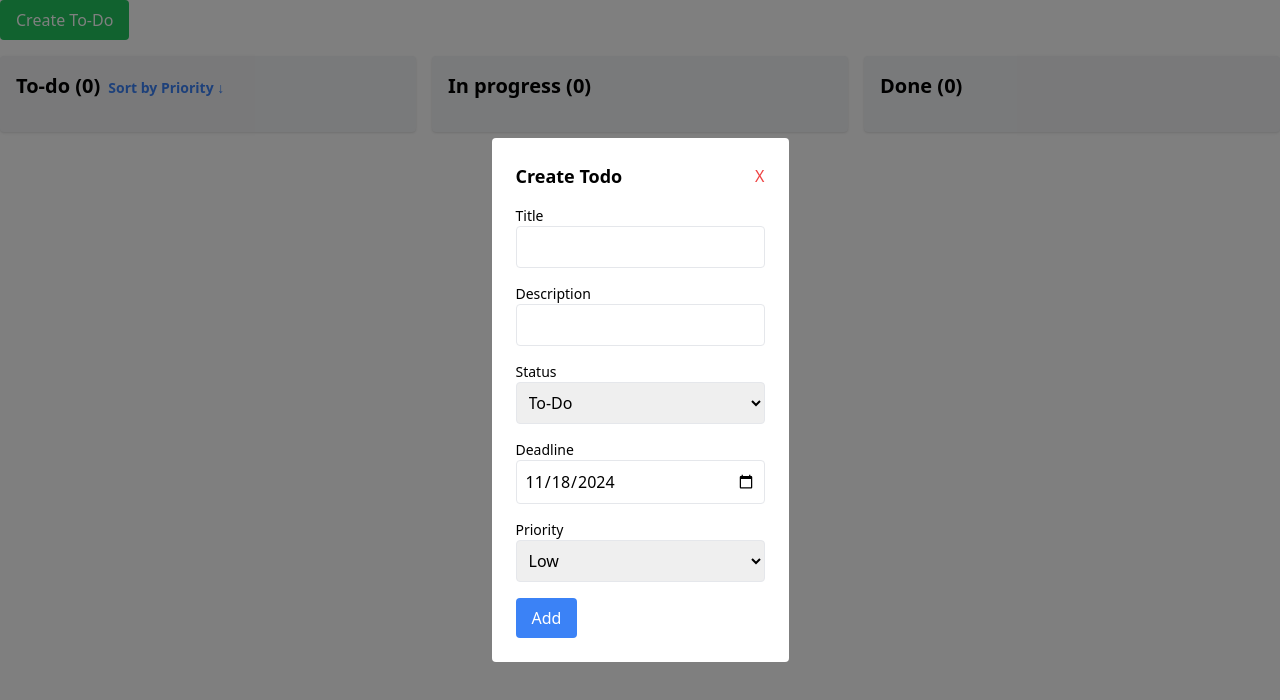
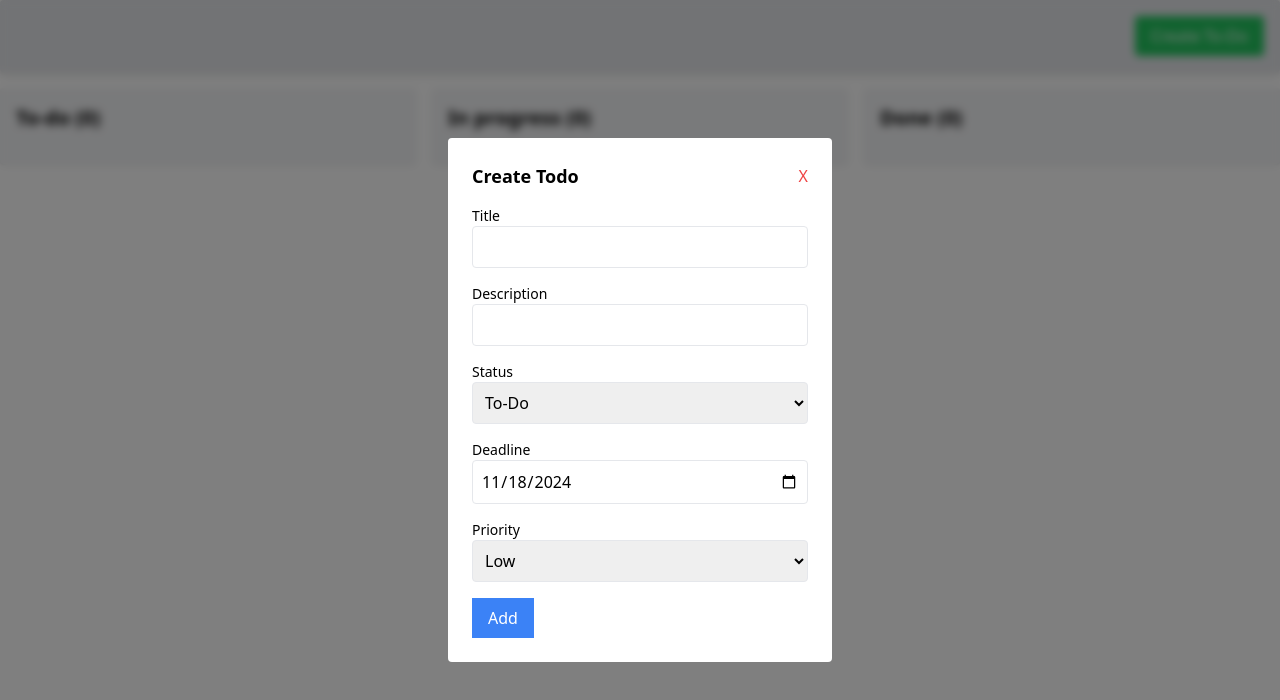
Before and after one commit to TylerByte666/junior-frontend-challenge, a React (Vite) app: page / in a window 1280 px wide. Both pictures are taken after a click on the button "Create To-Do". Shown: the top 700 px of the page. Built offline with nearby package versions, Linux system fonts and the light colour scheme; the HTML template or start-up script is replaced by a standard one.

Commit message:
Minor UI/UX changes

```diff
--- a/src/components/Todo/Todo.tsx
+++ b/src/components/Todo/Todo.tsx
@@ -79,21 +79,25 @@ export const Todo = () => {
 
   return (
     <div>
-      {/* Create Button */}
+      <div className="flex justify-between items-center bg-gray-200 p-4 mb-4 rounded shadow-md">
+        <div className="flex items-center">
+          {/* You can add any additional toolbar items here in the future */}
+        </div>
         <button
           onClick={() => {
             resetForm(); // Reset form to prevent residual editing state
             setIsModalOpen(true);
           }}
-        className="px-4 py-2 mb-4 text-white bg-green-500 rounded"
+          className="px-4 py-2 text-white bg-green-500 rounded hover:bg-green-600 transition duration-300"
         >
           Create To-Do
         </button>
+      </div>
 
       {/* Modal for Form */}
       {isModalOpen && (
-        <div className="fixed inset-0 z-50 flex items-center justify-center bg-black bg-opacity-50">
-          <div className="p-6 bg-white rounded">
+        <div className="fixed inset-0 z-50 flex items-center justify-center bg-black bg-opacity-50 backdrop-blur-sm">
+          <div className="p-6 bg-white rounded transition-transform transform ease-in-out duration-300 w-96 max-w-3xl">
             <TodoForm
               title={title}
               setTitle={setTitle}
@@ -121,7 +125,7 @@ export const Todo = () => {
             <h2 className="text-xl font-bold mb-4">
               {statusItem.charAt(0).toUpperCase() + statusItem.slice(1)} (
               {items.filter((item) => item.status === statusItem).length})
-              {statusItem === "to-do" && (
+              {statusItem === "to-do" && items.filter((item) => item.status === "to-do").length > 0 && (
                 <button
                   onClick={() =>
                     setSortDirection(sortDirection === 'asc' ? 'desc' : 'asc')
@@ -141,8 +145,8 @@ export const Todo = () => {
                   key={index}
                   className={`mb-4 p-4 rounded shadow ${new Date(item.deadline) < new Date() ? "bg-red-100" : "bg-white"}`}
                 >
-                  <h3 className="font-semibold">{item.title}</h3>
-                  <p>{item.description}</p>
+                  <h3 className="text-lg font-semibold underline">{item.title}</h3>
+                  <p className="font-light">{item.description}</p>
                   <p>Priority: {item.priority}</p>
                   <p>Deadline: {item.deadline.toLocaleDateString()}</p>
                   <p>Created: {item.created.toLocaleDateString()}</p>
@@ -154,7 +158,7 @@ export const Todo = () => {
                       Delete
                     </button>
                     <button
-                      onClick={() => handleEdit(item.title)} // Open modal for editing
+                      onClick={() => handleEdit(item.title)}
                       className="bg-yellow-500 text-white px-3 py-1 rounded"
                     >
                       Edit
@@ -170,8 +174,8 @@ export const Todo = () => {
                     key={index}
                     className={`mb-4 p-4 rounded shadow ${new Date(item.deadline) < new Date() ? "bg-red-100" : "bg-white"}`}
                   >
-                    <h3 className="font-semibold">{item.title}</h3>
-                    <p>{item.description}</p>
+                    <h3 className="text-lg font-semibold">{item.title}</h3>
+                    <p className="font-light">{item.description}</p>
                     <p>Priority: {item.priority}</p>
                     <p>Deadline: {item.deadline.toLocaleDateString()}</p>
                     <p>Created: {item.created.toLocaleDateString()}</p>
--- a/src/components/Todo/TodoForm.tsx
+++ b/src/components/Todo/TodoForm.tsx
@@ -60,7 +60,7 @@ export const TodoForm = ({
                     value={title}
                     onChange={(e) => setTitle(e.target.value)}
                     required
-                    className="w-full p-2 border rounded"
+                    className="w-full p-2 border rounded focus:ring-2 focus:ring-blue-500"
                 />
                 {!isTitleUnique && !isEditing && (
                     <p className="text-red-500 text-sm mt-1">Title already exists. Please choose a different title.</p>
@@ -73,7 +73,7 @@ export const TodoForm = ({
                     id="description"
                     value={description}
                     onChange={handleDescriptionChange} // Updated handler
-                    className="w-full p-2 border rounded"
+                    className="w-full p-2 border rounded focus:ring-2 focus:ring-blue-500"
                 />
                 {!isDescriptionValid && (
                     <p className="text-red-500 text-sm mt-1">Description cannot be blank.</p>
@@ -86,7 +86,7 @@ export const TodoForm = ({
                     id="status"
                     value={status}
                     onChange={(e) => setStatus(e.target.value as "to-do" | "in progress" | "done")}
-                    className="w-full p-2 border rounded"
+                    className="w-full p-2 border rounded focus:ring-2 focus:ring-blue-500"
                 >
                     <option value="to-do">To-Do</option>
                     <option value="in progress">In Progress</option>
@@ -101,7 +101,7 @@ export const TodoForm = ({
                     type="date"
                     value={deadline.toISOString().split("T")[0]}
                     onChange={(e) => setDeadline(new Date(e.target.value))}
-                    className="w-full p-2 border rounded"
+                    className="w-full p-2 border rounded focus:ring-2 focus:ring-blue-500"
                 />
             </div>
 
@@ -111,7 +111,7 @@ export const TodoForm = ({
                     id="priority"
                     value={priority}
                     onChange={(e) => setPriority(e.target.value as "low" | "medium" | "high")}
-                    className="w-full p-2 border rounded"
+                    className="w-full p-2 border rounded focus:ring-2 focus:ring-blue-500"
                 >
                     <option value="low">Low</option>
                     <option value="medium">Medium</option>
@@ -122,7 +122,7 @@ export const TodoForm = ({
             <button
                 disabled={!isTitleUnique || !isDescriptionValid} // Disable button if either title is not unique or description is invalid
                 type="submit"
-                className="px-4 py-2 text-white bg-blue-500 rounded"
+                className="px-4 py-2 text-white bg-blue-500 disabled:bg-gray-300"
             >
                 {isEditing ? "Update" : "Add"}
             </button>
```
Lines whose indentation alone changed are shown as unchanged.
